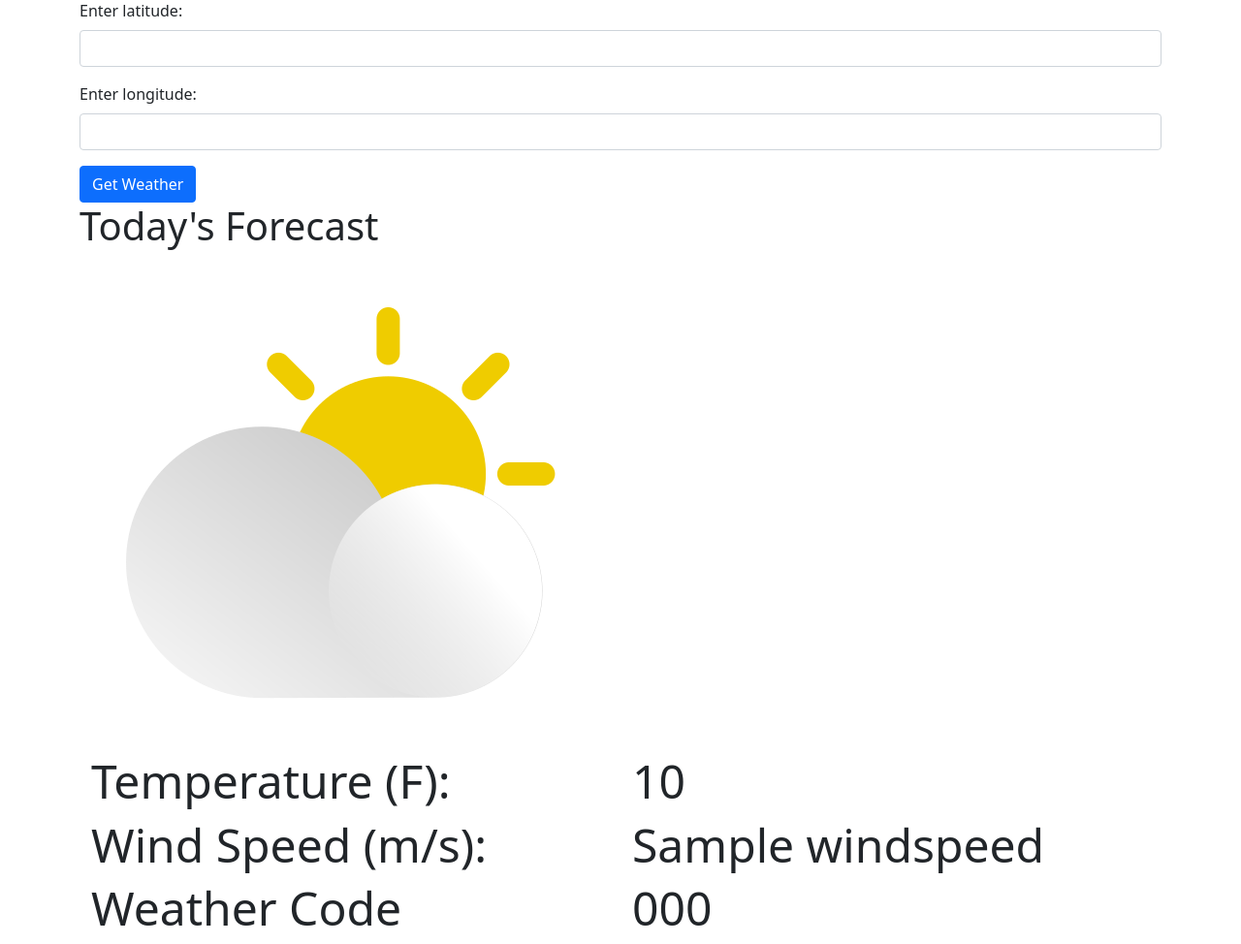
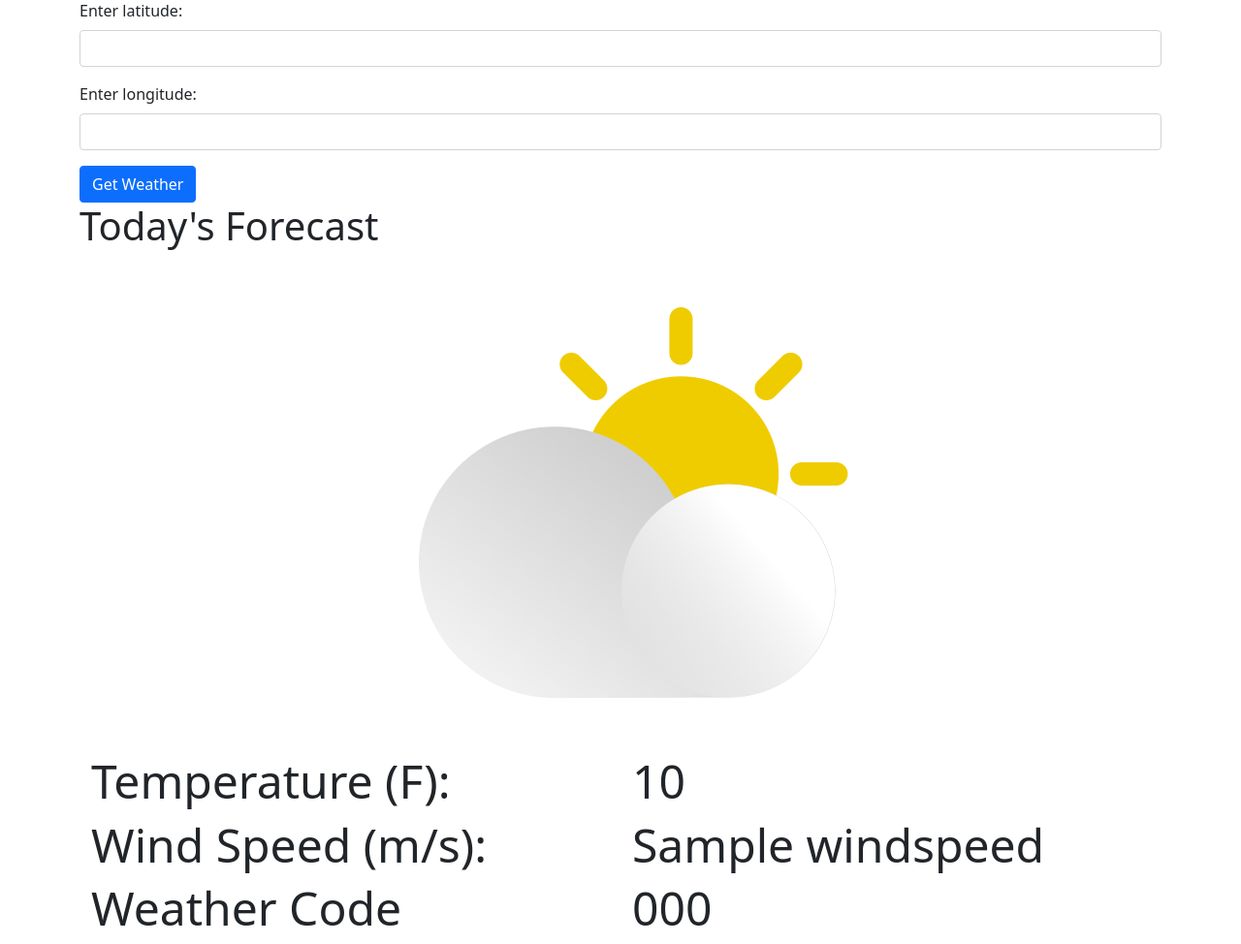
Before and after one commit to GuntherCoad/UI_WeatherApp, a Flask app: template templates/today.html in a window 1280 px wide. Shown: the part 57-1031 px from the top of the page at 97% size. Run offline with Flask 3, Linux system fonts and the light colour scheme; the template is opened without the code that fills it: most values are stand-ins (such as "Sample title", 1, 10 or a date in 2020).

Commit message:
Add Bootstrap image classes.

```diff
--- a/templates/today.html
+++ b/templates/today.html
@@ -6,8 +6,8 @@
 
 {% block content %}
 {% if data %}
-<div id="imageContainer">
-    <img id="image" src="" alt="Image">
+<div class="text-center" id="imageContainer">
+    <img id="image" class="img-fluid rounded" src="" alt="Image">
 </div>
 <div class="container text-left" id="container">
     <div class="row">
```
